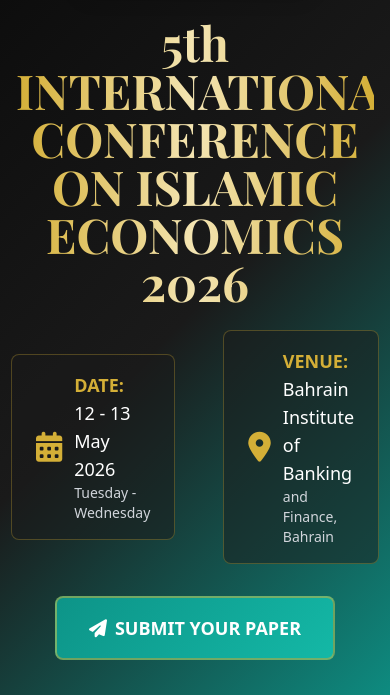
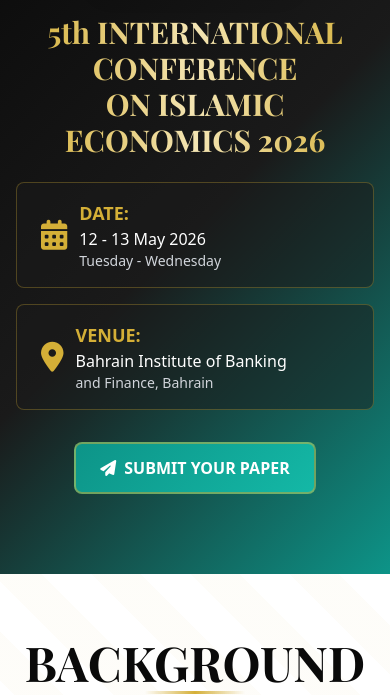
Before and after one commit to muhammadfirdaus98/iconie-2026, a website: page index.html in a window 390 px wide. Shown: the part 188-883 px from the top of the page. Drawn offline with nearby package versions, Linux system fonts and the light colour scheme.

Commit message:
fix for mobile view 1

```diff
--- a/index.html
+++ b/index.html
@@ -230,36 +230,43 @@
     </script>
 
     <!-- HERO SECTION -->
-    <section id="home" class="gradient-luxury text-white py-20 islamic-pattern" >
+    <section id="home" class="gradient-luxury text-white py-20 islamic-pattern">
         <div class="container mx-auto px-4 text-center">
             <div class="mb-8">
-                <span class="bg-gradient-gold text-deep-black px-8 py-3 rounded-full text-lg font-bold shadow-lg">
+                <span class="bg-gradient-gold text-deep-black px-6 md:px-8 py-3 rounded-full text-base md:text-lg font-bold shadow-lg">
                     ◆ 5TH ICONIE 2026 ◆
                 </span>
             </div>
-            <h1 class="luxury-title text-5xl md:text-6xl font-bold mb-6 text-transparent bg-clip-text bg-gradient-to-r from-gold via-light-gold to-gold">
+            <h1 class="luxury-title text-3xl md:text-5xl lg:text-6xl font-bold mb-6 text-transparent bg-clip-text bg-gradient-to-r from-gold via-light-gold to-gold px-4">
                 5th INTERNATIONAL CONFERENCE<br/>
                 ON ISLAMIC ECONOMICS 2026
             </h1>
-            <div class="flex justify-center items-center space-x-12 text-lg mb-8">
-                <div class="flex items-center space-x-3 bg-soft-black/50 px-6 py-4 rounded-lg border border-gold/30">
-                    <i class="fas fa-calendar-alt text-3xl text-gold"></i>
+
+            <!-- Date & Venue Cards - Stacked on Mobile, Side by Side on Desktop -->
+            <div class="flex flex-col md:flex-row justify-center items-center gap-4 md:gap-8 text-lg mb-8 max-w-4xl mx-auto">
+                <!-- Date Card -->
+                <div class="w-full md:w-auto flex items-center space-x-3 bg-soft-black/50 px-6 py-4 rounded-lg border border-gold/30 hover:border-gold transition">
+                    <i class="fas fa-calendar-alt text-3xl md:text-4xl text-gold"></i>
                     <div class="text-left">
                         <div class="font-bold text-gold">DATE:</div>
-                        <div>12 - 13 May 2026</div>
+                        <div class="text-base md:text-lg">12 - 13 May 2026</div>
                         <div class="text-sm text-gray-300">Tuesday - Wednesday</div>
                     </div>
                 </div>
-                <div class="flex items-center space-x-3 bg-soft-black/50 px-6 py-4 rounded-lg border border-gold/30">
-                    <i class="fas fa-map-marker-alt text-3xl text-gold"></i>
+
+                <!-- Venue Card -->
+                <div class="w-full md:w-auto flex items-center space-x-3 bg-soft-black/50 px-6 py-4 rounded-lg border border-gold/30 hover:border-gold transition">
+                    <i class="fas fa-map-marker-alt text-3xl md:text-4xl text-gold"></i>
                     <div class="text-left">
                         <div class="font-bold text-gold">VENUE:</div>
-                        <div>Bahrain Institute of Banking</div>
+                        <div class="text-base md:text-lg">Bahrain Institute of Banking</div>
                         <div class="text-sm text-gray-300">and Finance, Bahrain</div>
                     </div>
                 </div>
             </div>
-            <a href="#submission" class="inline-block gradient-turquoise text-white px-8 py-4 rounded-lg text-lg font-bold transition transform hover:scale-105 hover:shadow-lg hover:shadow-turquoise/50 border-2 border-gold/50">
+
+            <!-- Submit Button -->
+            <a href="#submission" class="inline-block gradient-turquoise text-white px-6 md:px-8 py-3 md:py-4 rounded-lg text-base md:text-lg font-bold transition transform hover:scale-105 hover:shadow-lg hover:shadow-turquoise/50 border-2 border-gold/50">
                 <i class="fas fa-paper-plane mr-2"></i>SUBMIT YOUR PAPER
             </a>
         </div>
```
